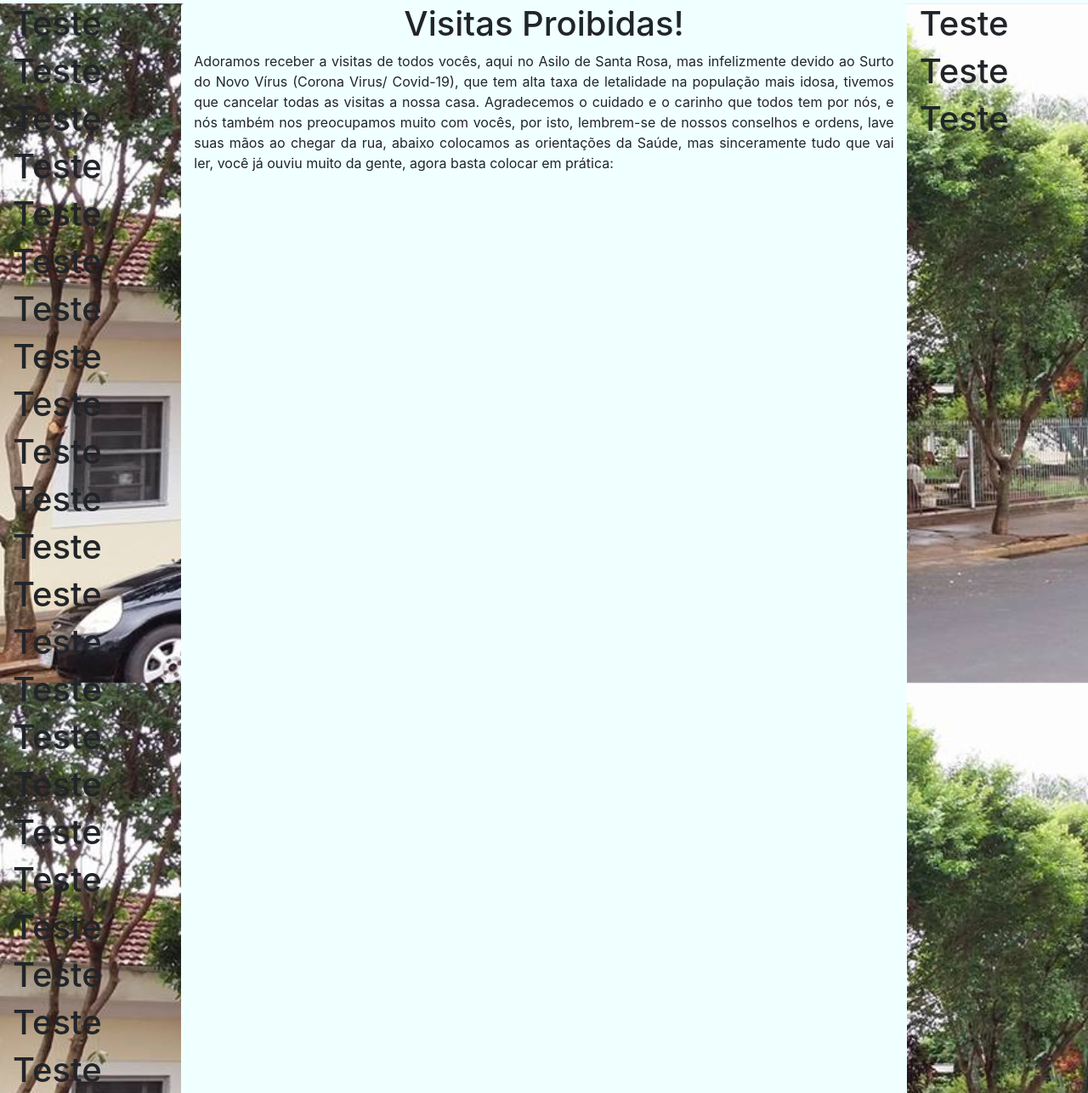
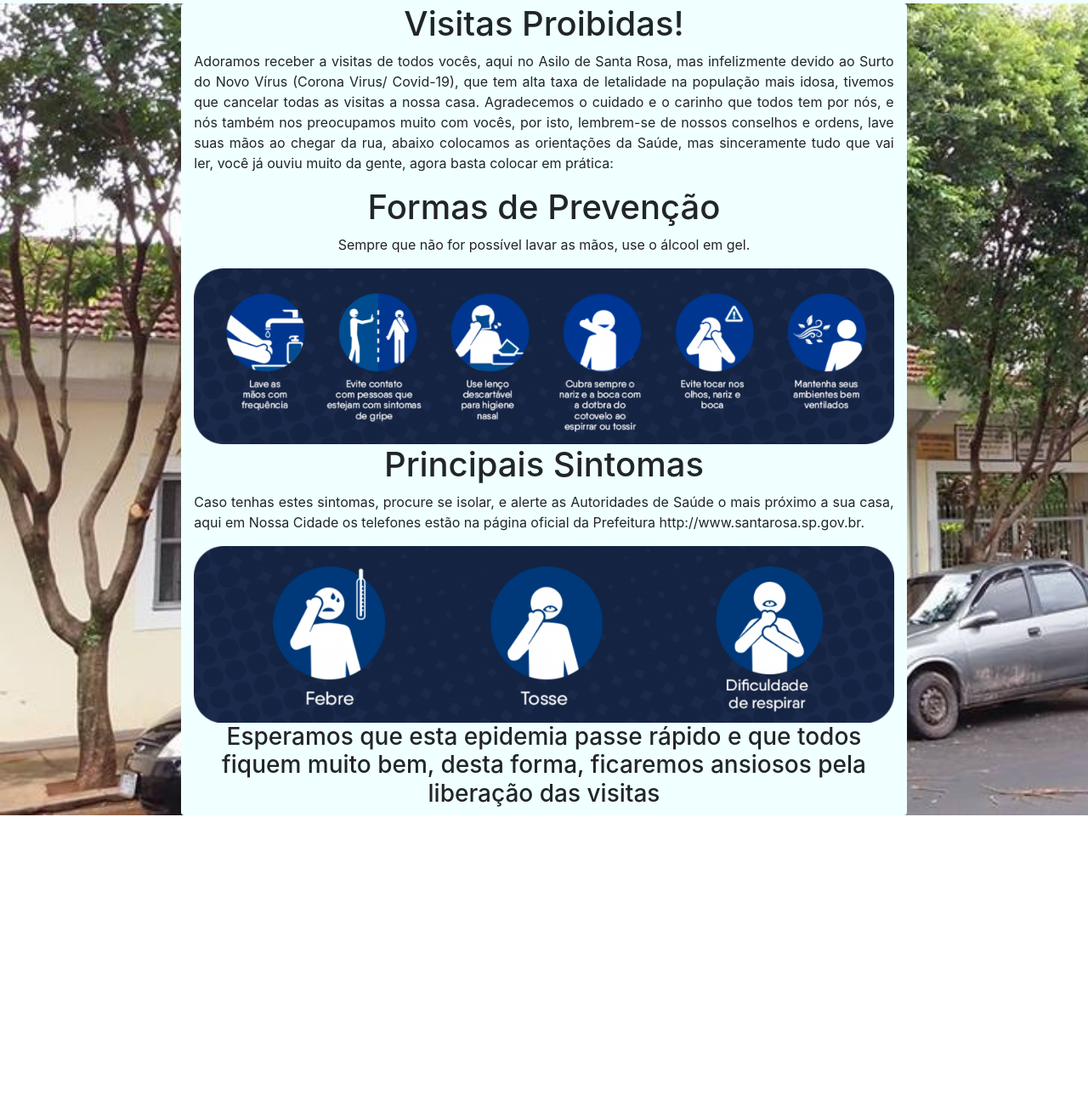
Before and after one commit to LuDColl/Asilo-SRV, a plain HTML site: page site/index.html in a window 1280 px wide. Shown: the part 188-1475 px from the top of the page at 85% size. After the commit the page ends 1148 px from the top, so only its background shows below. Drawn offline with nearby package versions, Linux system fonts and the light colour scheme.

Commit message:
Adicionei mais conteúdo, e o próprio, no main.

```diff
--- a/site/index.html
+++ b/site/index.html
@@ -123,66 +123,51 @@
     <!-- Parte Principal do site -->
     <div class="container-fluid parallax">
       <div class="row">
-        <div class="col-sm-2">
-          <h1>Teste</h1>
-          <h1>Teste</h1>
-          <h1>Teste</h1>
-          <h1>Teste</h1>
-          <h1>Teste</h1>
-          <h1>Teste</h1>
-          <h1>Teste</h1>
-          <h1>Teste</h1>
-          <h1>Teste</h1>
-          <h1>Teste</h1>
-          <h1>Teste</h1>
-          <h1>Teste</h1>
-          <h1>Teste</h1>
-          <h1>Teste</h1>
-          <h1>Teste</h1>
-          <h1>Teste</h1>
-          <h1>Teste</h1>
-          <h1>Teste</h1>
-          <h1>Teste</h1>
-          <h1>Teste</h1>
-          <h1>Teste</h1>
-          <h1>Teste</h1>
-          <h1>Teste</h1>
-          <h1>Teste</h1>
-          <h1>Teste</h1>
-          <h1>Teste</h1>
-          <h1>Teste</h1>
-          <h1>Teste</h1>
-          <h1>Teste</h1>
-          <h1>Teste</h1>
-          <h1>Teste</h1>
-          <h1>Teste</h1>
-          <h1>Teste</h1>
-          <h1>Teste</h1>
-          <h1>Teste</h1>
-          <h1>Teste</h1>
-          <h1>Teste</h1>
-          <h1>Teste</h1>
-          <h1>Teste</h1>
-        </div>
+        <div class="col-sm-2"></div>
         <div class="col-sm-8 bg-azure rounded">
+          <main>
             <h1 class="text-center">Visitas Proibidas!</h1>
             <p class="text-justify">
               Adoramos receber a visitas de todos vocês, aqui no Asilo de Santa
-            Rosa, mas infelizmente devido ao Surto do Novo Vírus (Corona Virus/
-            Covid-19), que tem alta taxa de letalidade na população mais idosa,
-            tivemos que cancelar todas as visitas a nossa casa. Agradecemos o
-            cuidado e o carinho que todos tem por nós, e nós também nos
-            preocupamos muito com vocês, por isto, lembrem-se de nossos
-            conselhos e ordens, lave suas mãos ao chegar da rua, abaixo
+              Rosa, mas infelizmente devido ao Surto do Novo Vírus (Corona
+              Virus/ Covid-19), que tem alta taxa de letalidade na população
+              mais idosa, tivemos que cancelar todas as visitas a nossa casa.
+              Agradecemos o cuidado e o carinho que todos tem por nós, e nós
+              também nos preocupamos muito com vocês, por isto, lembrem-se de
+              nossos conselhos e ordens, lave suas mãos ao chegar da rua, abaixo
               colocamos as orientações da Saúde, mas sinceramente tudo que vai
               ler, você já ouviu muito da gente, agora basta colocar em prática:
             </p>
+            <h1 class="text-center">Formas de Prevenção</h1>
+            <p class="text-center">
+              Sempre que não for possível lavar as mãos, use o álcool em gel.
+            </p>
+            <img
+              src="./img/formas-de-prevencao-covid19-coronavirus-1024x258-1.png"
+              class="rounded"
+              alt="formas de prevenção"
+              width="100%"
+            />
+            <h1 class="text-center">Principais Sintomas</h1>
+            <p class="text-justify">
+              Caso tenhas estes sintomas, procure se isolar, e alerte as
+              Autoridades de Saúde o mais próximo a sua casa, aqui em Nossa
+              Cidade os telefones estão na página oficial da Prefeitura
+              http://www.santarosa.sp.gov.br.
+            </p>
+            <img
+              src="./img/imagens-sintomas-covid19-coronavirus-1024x258-1.png"
+              class="rounded"
+              alt="formas de prevenção"
+              width="100%"
+            />
+            <h3 class="text-center">
+              Esperamos que esta epidemia passe rápido e que todos fiquem muito
+              bem, desta forma, ficaremos ansiosos pela liberação das visitas
+            </h3>
+          </main>
         </div>
-        <div class="col-sm-2">
-          <h1>Teste</h1>
-          <h1>Teste</h1>
-          <h1>Teste</h1>
-        </div>
+        <div class="col-sm-2"></div>
       </div>
     </div>
 
```
Also changed, not shown: site/img/formas-de-prevencao-covid19-coronavirus-1024x258-1.png (added), site/img/imagens-sintomas-covid19-coronavirus-1024x258-1.png (added). Lines whose indentation alone changed are shown as unchanged.
